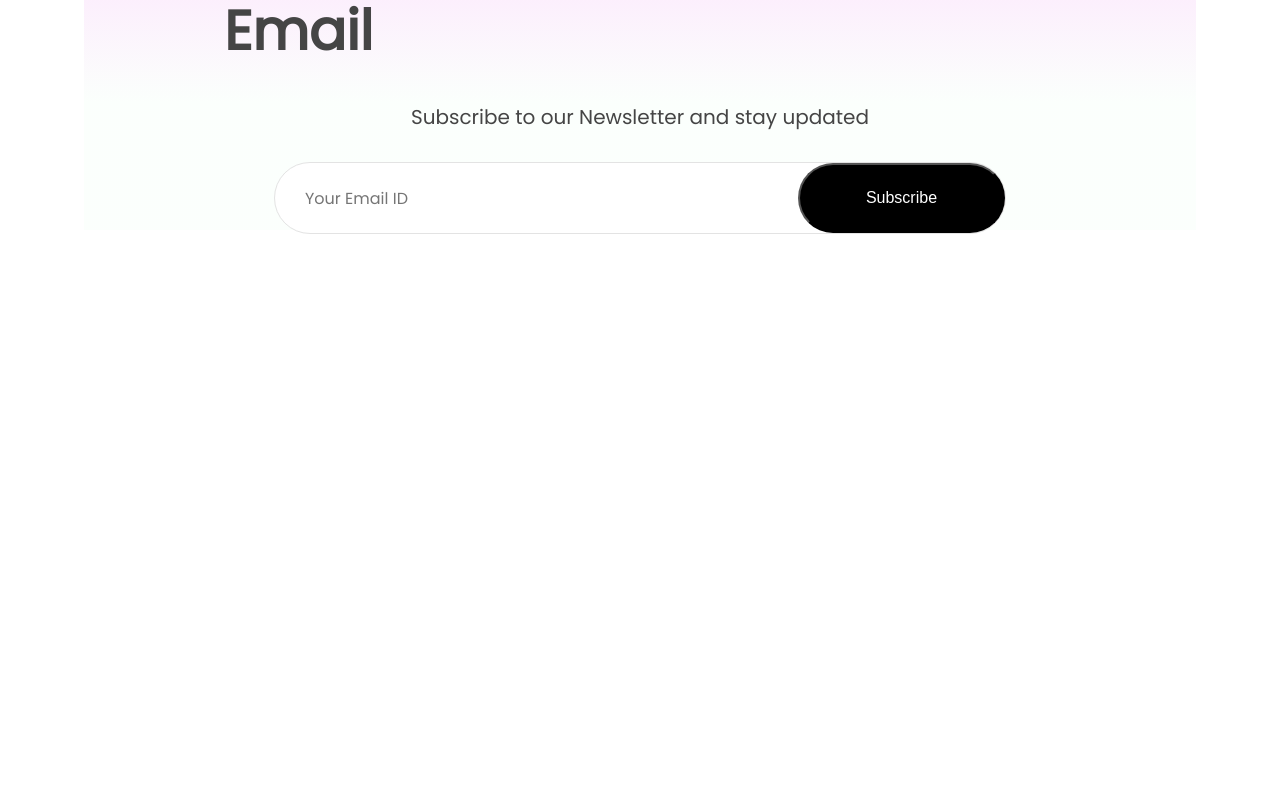
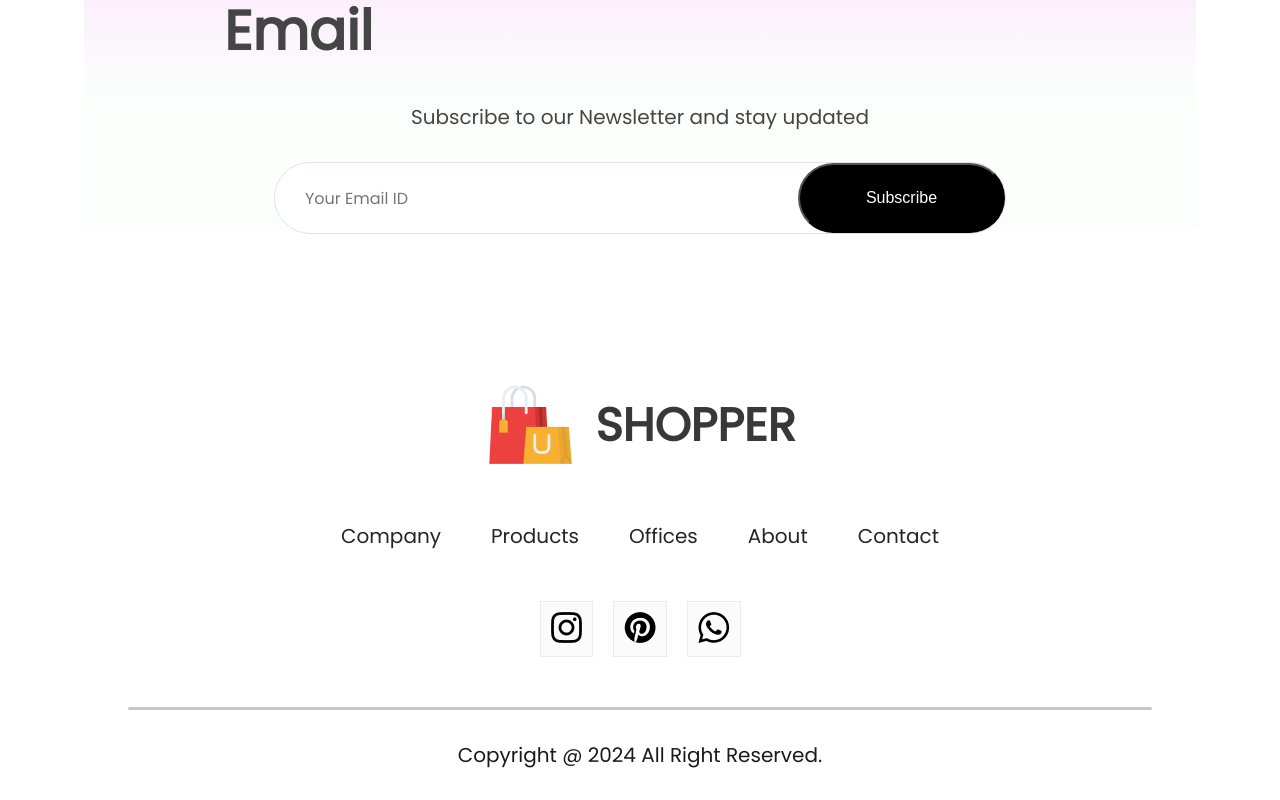
Before and after one commit to samdishjadhav9970/e-commerce_application, a React (Create React App) app: page / in a window 1280 px wide. Shown: the part 3648-4448 px from the top of the page. Before the commit the page ends 4028 px from the top, so only its background shows below. Built offline with nearby package versions, Linux system fonts and the light colour scheme.

Commit message:
Footer component

```diff
--- a/src/App.js
+++ b/src/App.js
@@ -6,6 +6,10 @@ import ShopCategory from "./Pages/ShopCategory";
 import Product from "./Pages/Product";
 import Cart from "./Pages/Cart";
 import LoginSignUp from "./Pages/LoginSignUp";
+import Footer from "./Components/Footer/Footer";
+import MenBanner from './Components/Assets/banner_mens.png'
+import WomenBanner from './Components/Assets/banner_women.png'
+import KidsBanner from './Components/Assets/banner_kids.png'
 
 function App() {
   return (
@@ -14,15 +18,16 @@ function App() {
         <Navbar />
         <Routes>
           <Route path="/" element={<Shop />} />
-          <Route path="/mens" element={<ShopCategory category="men" />} />
-          <Route path="/womens" element={<ShopCategory category="women" />} />
-          <Route path="/kids" element={<ShopCategory category="kid" />} />
+          <Route path="/mens" element={<ShopCategory banner={MenBanner} category="men" />} />
+          <Route path="/womens" element={<ShopCategory banner={WomenBanner} category="women" />} />
+          <Route path="/kids" element={<ShopCategory banner={KidsBanner} category="kid" />} />
           <Route path="/product" element={<Product />}>
             <Route path=":productId" element={<Product />} />
           </Route>
           <Route path="/cart" element={<Cart />} />
           <Route path="/login" element={<LoginSignUp />} />
         </Routes>
+        <Footer />
       </BrowserRouter>
     </div>
   );
--- a/src/Components/Footer/Footer.css
+++ b/src/Components/Footer/Footer.css
@@ -0,0 +1,62 @@
+.footer{
+    display: flex;
+    flex-direction: column;
+    justify-content: center;
+    align-items: center;
+    gap: 50px;
+}
+
+.footer-logo{
+    display: flex;
+    align-items: center;
+    gap: 20px;
+}
+
+.footer-logo p{
+    color: #383838;
+    font-size: 46px;
+    font-weight: 700;
+}
+
+.footer-links{
+    display: flex;
+    list-style: none;
+    gap: 50px;
+    color: #252525;
+    font-size: 20px;
+}
+
+.footer-links li{
+    cursor: pointer;
+}
+
+.footer-social-icon{
+    display: flex;
+    gap: 20px;
+}
+
+.footer-icon-container{
+    padding: 10px;
+    padding-bottom: 6px;
+    background: #fbfbfb;
+    border: 1px solid #ebebeb;
+}
+
+.footer-copyright{
+    display: flex;
+    flex-direction: column;
+    align-items: center;
+    gap: 30px;
+    margin-bottom: 30px;
+    width: 100%;
+    color: #1a1a1a;
+    font-size: 20px;
+}
+
+.footer-copyright hr {
+    width: 80%;
+    border: none;
+    border-radius: 10px;
+    height: 3px;
+    background: #c7c7c7;
+}
--- a/src/Components/Footer/Footer.jsx
+++ b/src/Components/Footer/Footer.jsx
@@ -1,14 +1,38 @@
 import React from 'react'
 import './Footer.css'
 import FooterLogo from '../Assets/logo_big.png'
+import Instagram from '../Assets/instagram_icon.png'
+import Pintester from '../Assets/pintester_icon.png'
+import Whatsapp from '../Assets/whatsapp_icon.png'
 
 function Footer() {
   return (
     <div className='footer'>
         <div className="footer-logo">
             <img src={FooterLogo} alt="" />
-
-
+            <p>SHOPPER</p>
+        </div>
+        <ul className="footer-links">
+          <li>Company</li>
+          <li>Products</li>
+          <li>Offices</li>
+          <li>About</li>
+          <li>Contact</li>
+        </ul>
+        <div className="footer-social-icon">
+          <div className="footer-icon-container">
+            <img src={Instagram} alt="" />
+          </div>
+          <div className="footer-icon-container">
+            <img src={Pintester} alt="" />
+          </div>
+          <div className="footer-icon-container">
+            <img src={Whatsapp} alt="" />
+          </div>
+        </div>
+        <div className="footer-copyright">
+          <hr/>
+          <p>Copyright @ 2024 All Right Reserved.</p>
         </div>
     </div>
   )
--- /dev/null
+++ b/src/Context/ShopContext.jsx
@@ -0,0 +1,18 @@
+import React, {createContext} from "react";
+import all_product from '../Components/Assets/all_product'
+
+
+
+export const ShopContext = createContext(null);
+
+const ShopContextProvider = (props) => {
+    const contextValue = {all_product};
+
+    return (
+        <ShopContext.Provider value={contextValue}>
+            {props.children}
+        </ShopContext.Provider>
+    )
+}
+
+export default ShopContextProvider;
--- /dev/null
+++ b/src/Pages/CSS/ShopCategory.css
@@ -0,0 +1,5 @@
+.shopcategory-banner{
+    display: block;
+    margin: 30px auto;
+    width: 82%;
+}
--- a/src/Pages/ShopCategory.jsx
+++ b/src/Pages/ShopCategory.jsx
@@ -1,8 +1,33 @@
-import React from 'react'
+import React, { useContext } from 'react'
+import './CSS/ShopCategory.css'
+import { ShopContext } from '../Context/ShopContext'
+import DropDownIcon from '../Components/Assets/dropdown_icon.png'
+import Item from '../Components/Item/Item'
 
-function ShopCategory() {
+function ShopCategory(props) {
+
+  const {all_product} = useContext(ShopContext)
   return (
-    <div>ShopCategory</div>
+    <div className="shop-category">
+      <img className='shopcategory-banner' src={props.banner} alt="" />
+      <div className="shopcategory-indexSort">
+        <p>
+          <span>Showing 1 - 12</span> out of 36 products
+        </p>
+        <div className="shopcategory-sort">
+          Sort by <img src={DropDownIcon} alt="" />
+        </div>
+      </div>
+      <div className="shopcategory-products">
+        {all_product.map((item, index)=>{
+          if (props.category === item.category) {
+            return <Item key={index} id={item.id} name={item.name} image={item.image} new_price={item.new_price} old_price={item.old_price} />
+          } else {
+            return null
+          }
+        })}
+      </div>
+    </div>
   )
 }
 
--- a/src/index.js
+++ b/src/index.js
@@ -1,13 +1,16 @@
-import React from 'react';
-import ReactDOM from 'react-dom/client';
-import './index.css';
-import App from './App';
-import reportWebVitals from './reportWebVitals';
+import React from "react";
+import ReactDOM from "react-dom/client";
+import "./index.css";
+import App from "./App";
+import reportWebVitals from "./reportWebVitals";
+import ShopContextProvider from "./Context/ShopContext";
 
-const root = ReactDOM.createRoot(document.getElementById('root'));
+const root = ReactDOM.createRoot(document.getElementById("root"));
 root.render(
   <React.StrictMode>
-    <App />
+    <ShopContextProvider>
+      <App />
+    </ShopContextProvider>
   </React.StrictMode>
 );
 
```
